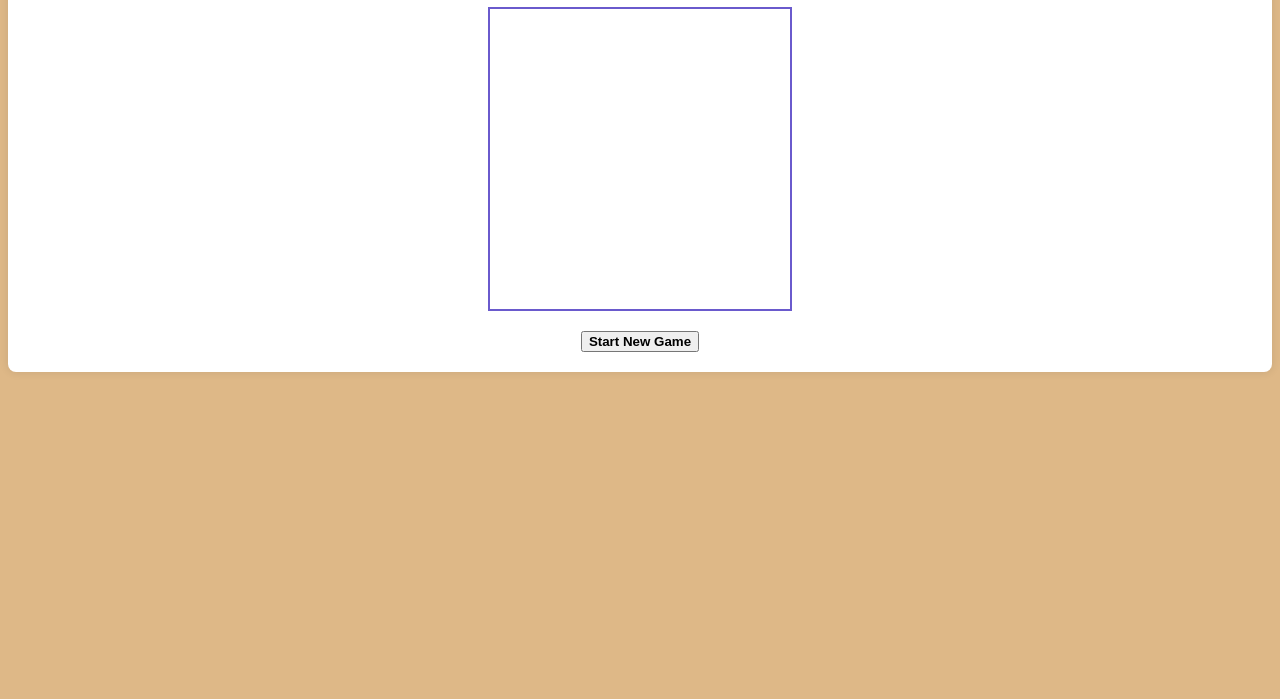
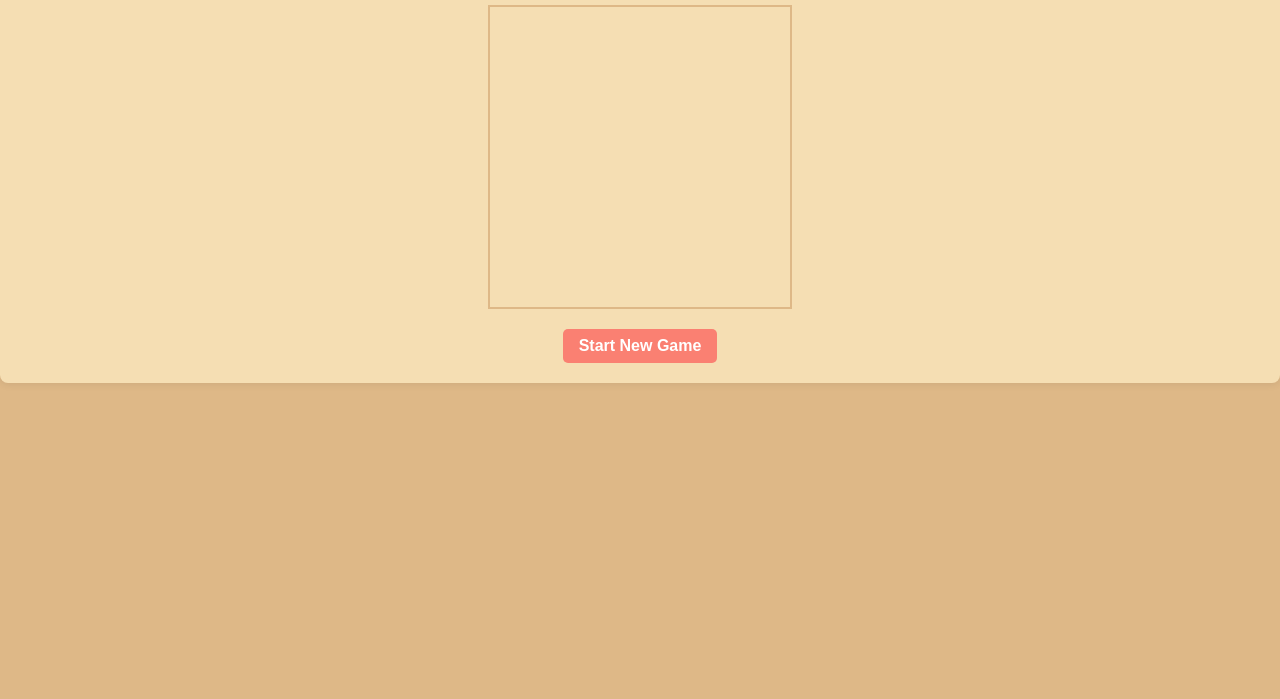
Before and after one commit to fab44-cloud/tic-tac-toe, a plain HTML site: page index.html in a window 1280 px wide. Shown: the part 101-800 px from the top of the page. Drawn offline with Linux system fonts and the light colour scheme.

Commit message:
Add system font stack and style button

```diff
--- a/style.css
+++ b/style.css
@@ -1,10 +1,16 @@
+:root {
+  --system-ui: system-ui, "Segoe UI", Roboto, Helvetica, Arial, sans-serif, "Apple Color Emoji", "Segoe UI Emoji", "Segoe UI Symbol";
+}
+
 body {
     background-color: burlywood;
+    margin: 0;
+    font-family: var(--system-ui);
 }
 
 .container {
     text-align: center;
-    background-color: #fff;
+    background-color: wheat;
     padding: 20px;
     border-radius: 8px;
     box-shadow: 0 0 10px rgba(0, 0, 0, 0.1);
@@ -14,7 +20,7 @@ body {
     display: grid;
     grid-template-columns: repeat(3, 100px);
     grid-template-rows: repeat(3, 100px);
-    border: 2px solid slateblue;
+    border: 2px solid burlywood;
     width: 300px;
     height: 300px;
     margin: 20px auto;
@@ -35,8 +41,14 @@ body {
 
 button {
     font-weight: bold;
+    padding: 0.5rem 1rem;
+    border: none;
+    border-radius: 5px;
+    font-size: 1em;
+    color: white;
+    background-color: salmon;
 }
 
 button:hover {
-    background-color: #0056b3;
+    background-color: #4d92da;
 }
```
